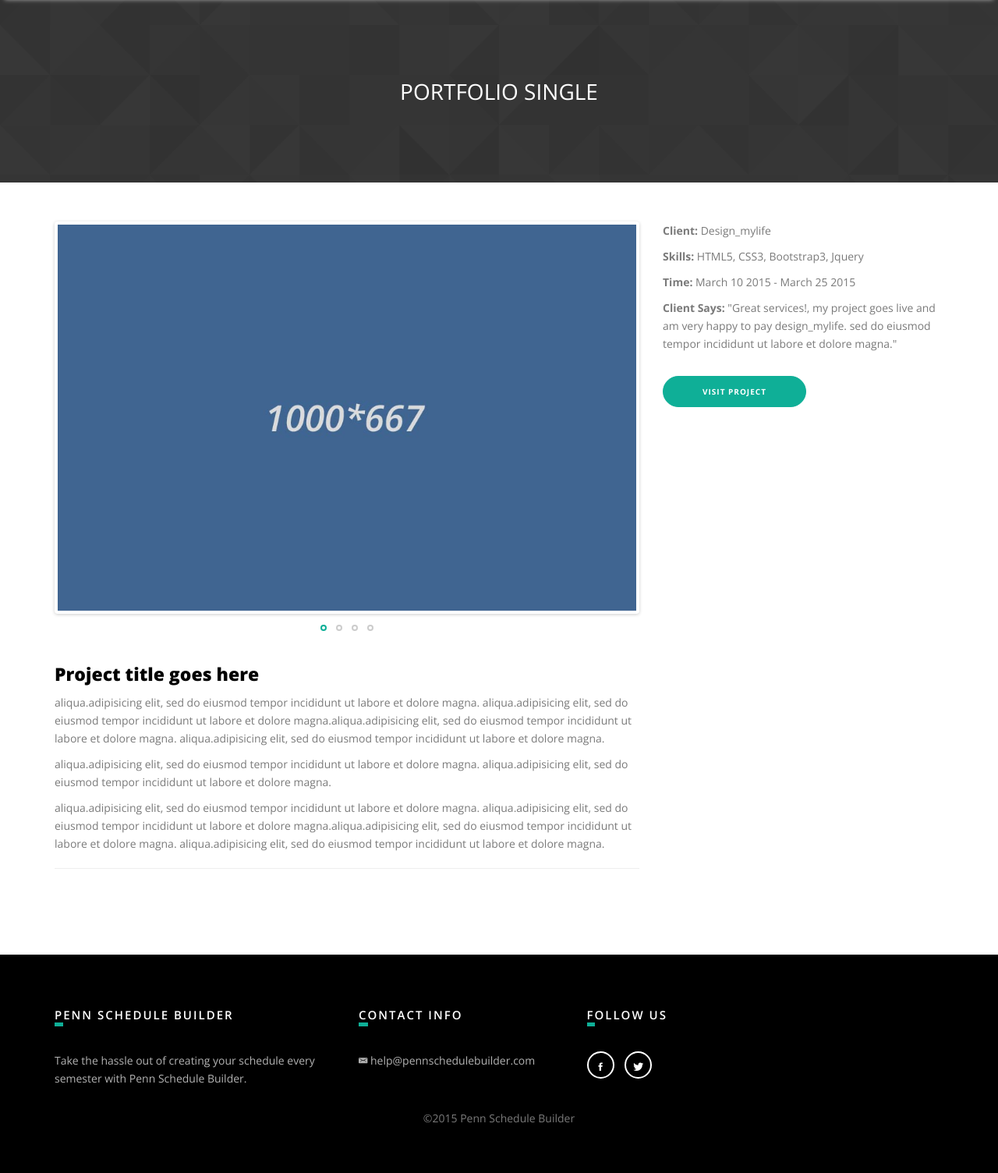
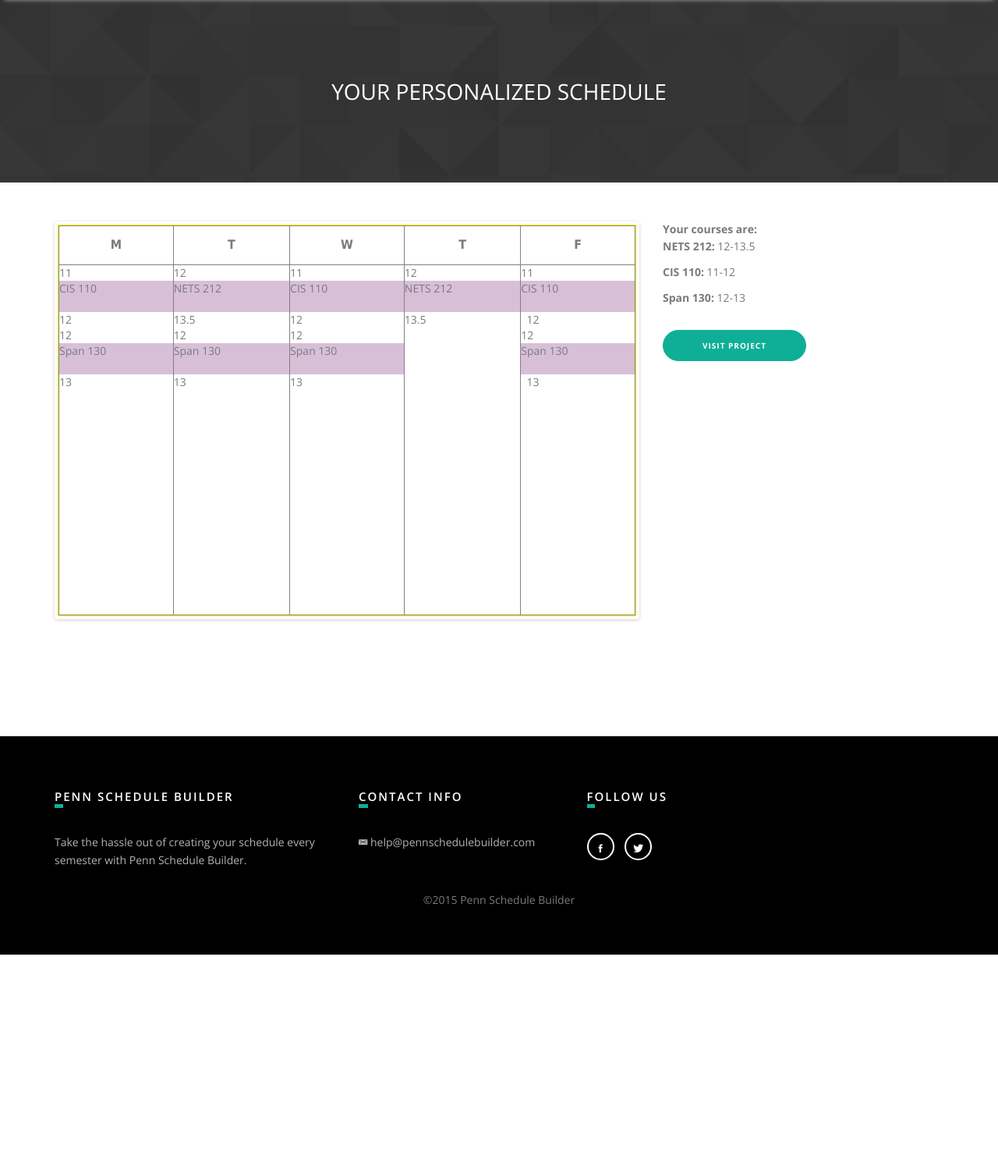
Before and after one commit to shulmanbrent/Penn-Schedule-Builder, a Flask app: page /your_schedule in a window 1280 px wide. Shown: the part 64-1568 px from the top of the page at 78% size. After the commit the page ends 1288 px from the top, so only its background shows below. Run offline with Flask 2, Linux system fonts and the light colour scheme; some libraries are stand-ins or nearby versions; some web fonts are replaced.

Commit message:
Added calendar feature

```diff
--- a/app.py
+++ b/app.py
@@ -24,12 +24,52 @@ def scheduler():
 
 @app.route("/your_schedule", methods=['GET', 'POST'])
 def restrictions():
-	if request.method == 'POST':
+	if request.method != 'POST':
 		for (req, val) in request.form.items():
 			schedule_requirements[req] =  val
-		return render_template("your-schedule.html")
+		sample_data = [
+						{
+						"full_name": "NETS 212",
+						"requirement_filled": "Arts and Letters",
+						"meetings": {
+									"days": ["Tuesday", "Thursday"],
+									"tod": [12, 13.5]
+								  }
+						},
+						{
+						"full_name": "CIS 110",
+						"requirement_filled": "Physical World",
+						"meetings": {
+									"days": ["Monday", "Wednesday", "Friday"],
+									"tod": [11, 12]
+								  }
+						},
+						{
+						"full_name": "Span 130",
+						"requirement_filled": "Something",
+						"meetings": {
+									"days": ["Monday", "Tuesday", "Wednesday", "Friday"],
+									"tod": [12, 13]
+								  }
+						}
+					]
+		class_bd = class_by_days(sample_data)
+		print "about to render_template"
+		return render_template("your-schedule.html", data=sample_data, 	by_date=class_bd)
 	else:
 		return render_template("your-schedule.html")
+
+def class_by_days(data):
+	by_day = {"Monday": list(), "Tuesday": list(), "Wednesday": list(), "Thursday": list(), "Friday": list()}
+	for c in data:
+		for day in c["meetings"]["days"]:
+			print "MOFO"
+			by_day[day].append(c)
+	for day in by_day:
+		print "By day"
+		sorted(by_day[day], key=lambda c: c["meetings"]['tod'][0])
+	print "returning"
+	return by_day
 
 
 if __name__ == '__main__':
--- a/templates/your-schedule.html
+++ b/templates/your-schedule.html
@@ -5,58 +5,93 @@
         <section id="content-region-3" class="padding-40 page-tree-bg">
             <div class="container">
                 <h3 class="page-tree-text">
-                    Portfolio single
+                    Your personalized schedule
                 </h3>
             </div>
         </section><!--page-tree end here-->
         <div class="space-70"></div>
+
         <div class="container portfolio-details">
             <div class="row">
                 <div class="col-md-8 portfolio-single-slide margin-btm-40">
                     <div class="flexslider">
                         <ul class="slides">
                             <li>
-                                <img src="static/img/work/work-1.jpg" class="img-responsive" alt="">
-                            </li>
-                            <li>
-                                <img src="static/img/work/work-2.jpg" class="img-responsive" alt="">
-                            </li>
-                            <li>
-                                <img src="static/img/work/work-3.jpg" class="img-responsive" alt="">
-                            </li>
-                            <li>
-                                <img src="static/img/work/work-7.jpg" class="img-responsive" alt="">
+                                 <table border='1'  bordercolor='#FFFF00' cellspacing='0' cellpadding='0' align=center style="min-height:100%; width:100%">
+                                <tr><td><table cellspacing='0' cellpadding='0' align=center  border='1' style="width: 100%; min-height: 500px;"></tr><tr style="height: 50px; text-align: center;">
+                                <td><font size='3' face='Tahoma'><b>M</b></font></td>
+
+                                <td><font size='3' face='Tahoma'><b>T</b></font></td>
+
+                                <td><font size='3' face='Tahoma'><b>W</b></font></td>
+
+                                <td><font size='3' face='Tahoma'><b>T</b></font></td>
+
+                                <td><font size='3' face='Tahoma'><b>F</b></font></td>
+
+                                </tr>
+                                <tr>
+                                <td valign=top>{% for c in by_date.Monday %}
+                                    {{ c.meetings.tod[0] }}
+                                    <div style="
+                                        height: 40px;
+                                        background-color: thistle;
+                                    ">{{ c.full_name }}
+                                    </div>
+                                    {{ c.meetings.tod[1] }}
+                                    <br>
+                                    {% endfor %}
+                                </td>
+                                <td valign=top>{% for c in by_date.Tuesday %}
+                                    {{ c.meetings.tod[0] }}
+                                    <div style="
+                                        height: 40px;
+                                        background-color: thistle;
+                                    ">{{ c.full_name }}
+                                    </div>
+                                    {{ c.meetings.tod[1] }} <br>
+                                    {% endfor %}</td>
+                                <td valign=top>{% for c in by_date.Wednesday %}
+                                    {{ c.meetings.tod[0] }}
+                                    <div style="
+                                        height: 40px;
+                                        background-color: thistle;
+                                    ">{{ c.full_name }}
+                                    </div>
+                                    {{ c.meetings.tod[1] }}<br>
+                                    {% endfor %}</td>
+
+                                 <td valign=top>{% for c in by_date.Thursday %}
+                                    {{ c.meetings.tod[0] }}
+                                    <div style="
+                                        height: 40px;
+                                        background-color: thistle;
+                                    ">{{ c.full_name }}
+                                    </div>
+                                    {{ c.meetings.tod[1] }}<br>
+                                    {% endfor %}</td>
+
+                                 <td valign=top>{% for c in by_date.Friday %}
+                                    {{ c.meetings.tod[0] }}
+                                    <div style="
+                                        height: 40px;
+                                        background-color: thistle;
+                                    ">{{ c.full_name }}
+                                    </div>
+                                    {{ c.meetings.tod[1] }}<br>
+                                    {% endfor %}
+                                </td>
+                                    </tr></table></td></tr></table>
                             </li>
                         </ul>
                     </div><!--flex slider-->
-                    <div class="portfolio-single-desc">
-                        <h3>Project title goes here</h3>
-                        <p>
-                            aliqua.adipisicing elit, sed do eiusmod tempor incididunt ut labore et dolore magna. aliqua.adipisicing elit, sed do eiusmod tempor incididunt ut labore et dolore magna.aliqua.adipisicing elit, sed do eiusmod tempor incididunt ut labore et dolore magna. aliqua.adipisicing elit, sed do eiusmod tempor incididunt ut labore et dolore magna.
-                        </p>
-                        <p>
-                            aliqua.adipisicing elit, sed do eiusmod tempor incididunt ut labore et dolore magna. aliqua.adipisicing elit, sed do eiusmod tempor incididunt ut labore et dolore magna.
-                        </p>
-                        <p>
-                            aliqua.adipisicing elit, sed do eiusmod tempor incididunt ut labore et dolore magna. aliqua.adipisicing elit, sed do eiusmod tempor incididunt ut labore et dolore magna.aliqua.adipisicing elit, sed do eiusmod tempor incididunt ut labore et dolore magna. aliqua.adipisicing elit, sed do eiusmod tempor incididunt ut labore et dolore magna.
-                        </p>
-                        <hr>
-                    </div><!--portfolio detail-->
                 </div>
                 <div class="col-md-4">
                     <div class="portfolio-side-bar">
-                        <p>
-                            <strong>Client:</strong> Design_mylife
-                        </p>
-                         <p>
-                            <strong>Skills:</strong> HTML5, CSS3, Bootstrap3, Jquery
-                        </p>
-                         <p>
-                            <strong>Time:</strong> March 10 2015 - March 25 2015
-                        </p>
-                         <p>
-                            <strong>Client Says:</strong> "Great services!, my project goes live and am very happy to pay design_mylife. sed do eiusmod tempor incididunt ut labore et dolore magna."
-                        </p>
+                        <strong>Your courses are:</strong><br>
+                        {% for c in data %}
+                        <p><strong>{{ c.full_name }}:</strong> {{ c.meetings.tod[0] }}-{{ c.meetings.tod[1] }}</p>
+                        {% endfor %}
                         <br>
                         <p>
                             <a href="#" class="btn btn-radius theme-btn-color">Visit Project</a>
```
